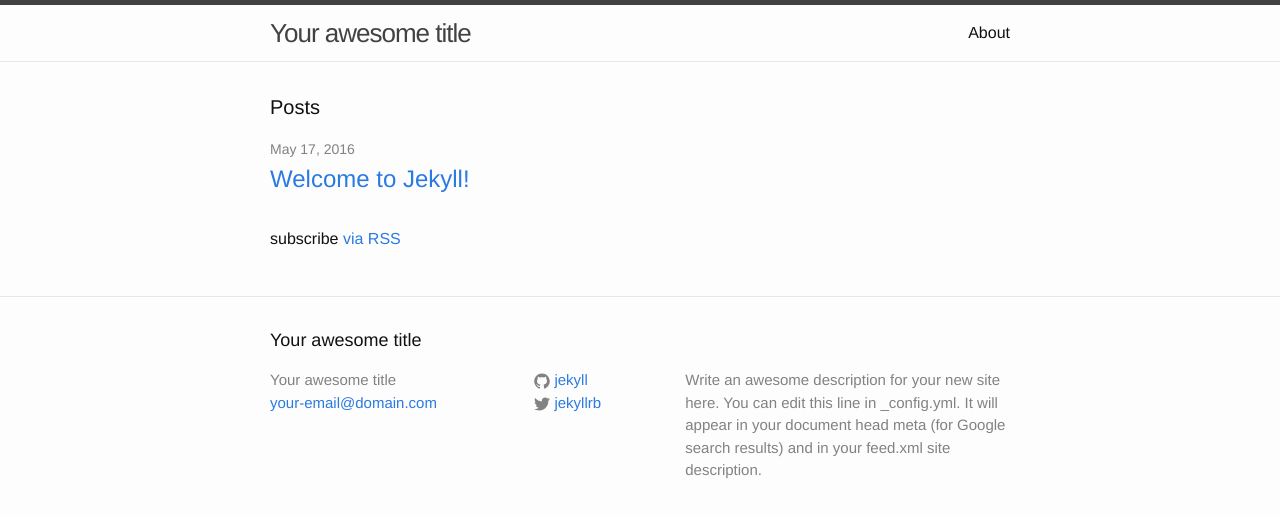
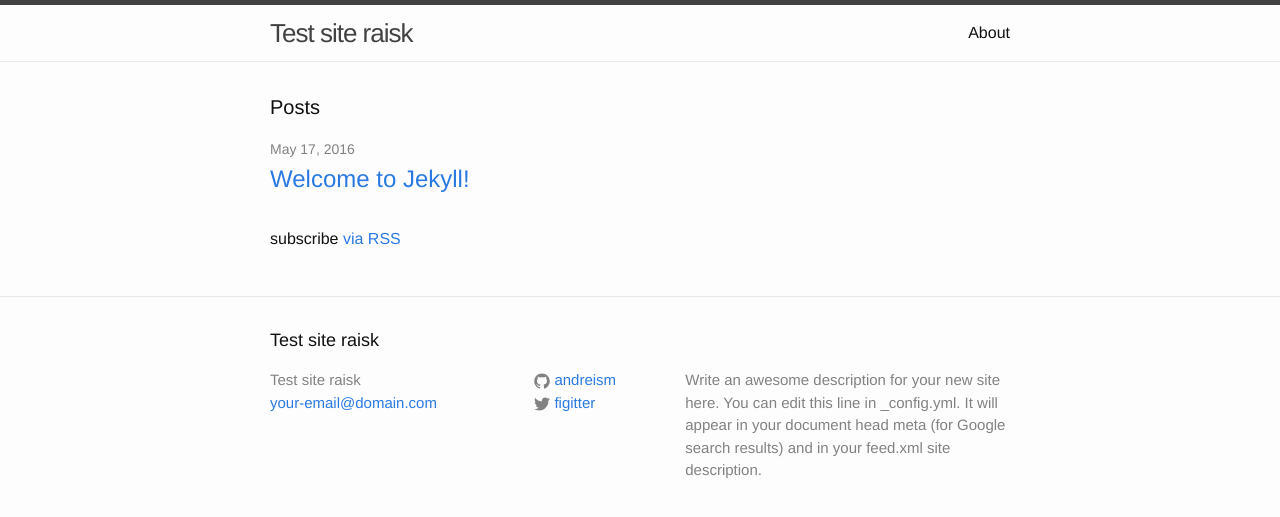
Before and after one commit to andreism/andreism.github.io, a Jekyll site: the page built from index.html, in a window 1280 px wide. Shown: the top 517 px of the page. Built offline with Jekyll 4.4.1, drawn with Linux system fonts in a browser that asks for light colours.

Commit message:
Update _config.yml

```diff
--- a/_config.yml
+++ b/_config.yml
@@ -6,16 +6,16 @@
 # 'jekyll serve'. If you change this file, please restart the server process.
 
 # Site settings
-title: Your awesome title
+title: Test site raisk
 email: your-email@domain.com
 description: > # this means to ignore newlines until "baseurl:"
   Write an awesome description for your new site here. You can edit this
   line in _config.yml. It will appear in your document head meta (for
   Google search results) and in your feed.xml site description.
 baseurl: "" # the subpath of your site, e.g. /blog
-url: "http://yourdomain.com" # the base hostname & protocol for your site
-twitter_username: jekyllrb
-github_username:  jekyll
+url: "http://vahetan24.ee" # the base hostname & protocol for your site
+twitter_username: figitter
+github_username:  andreism
 
 # Build settings
 markdown: kramdown
```
